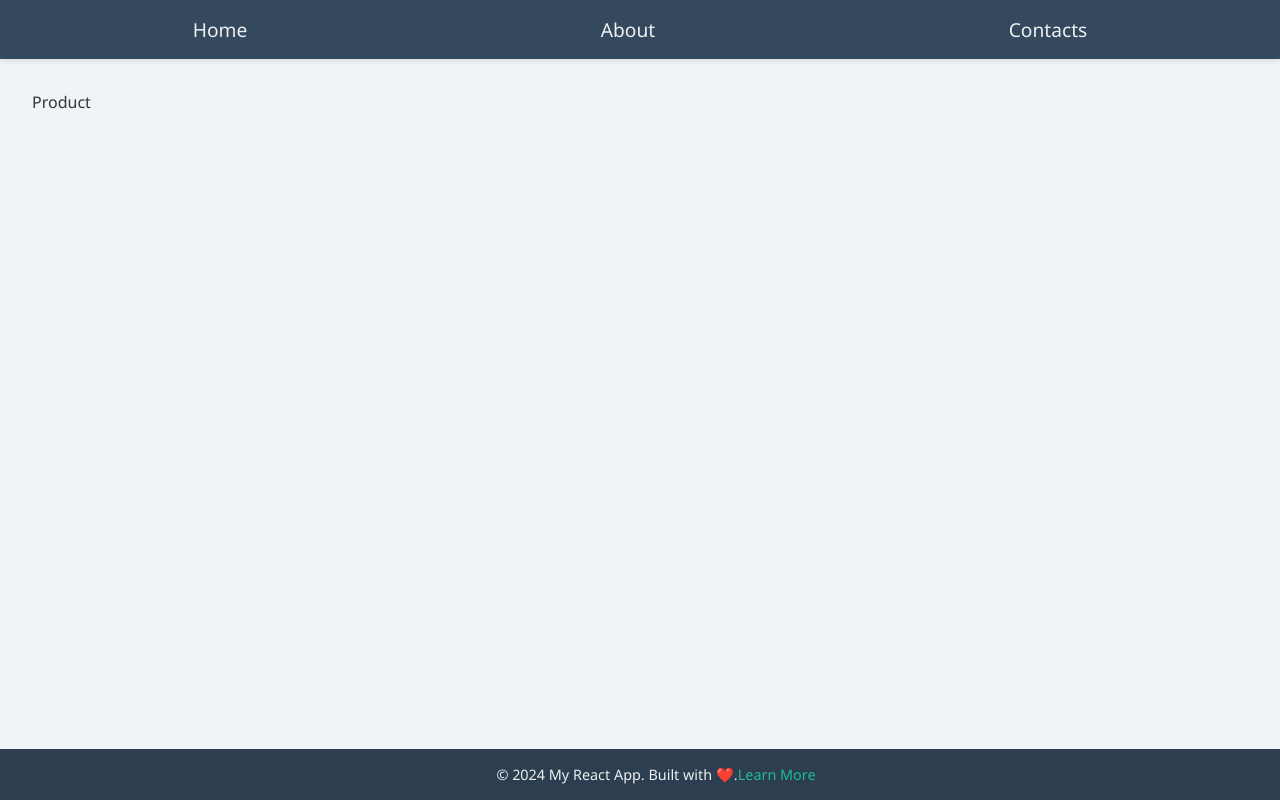
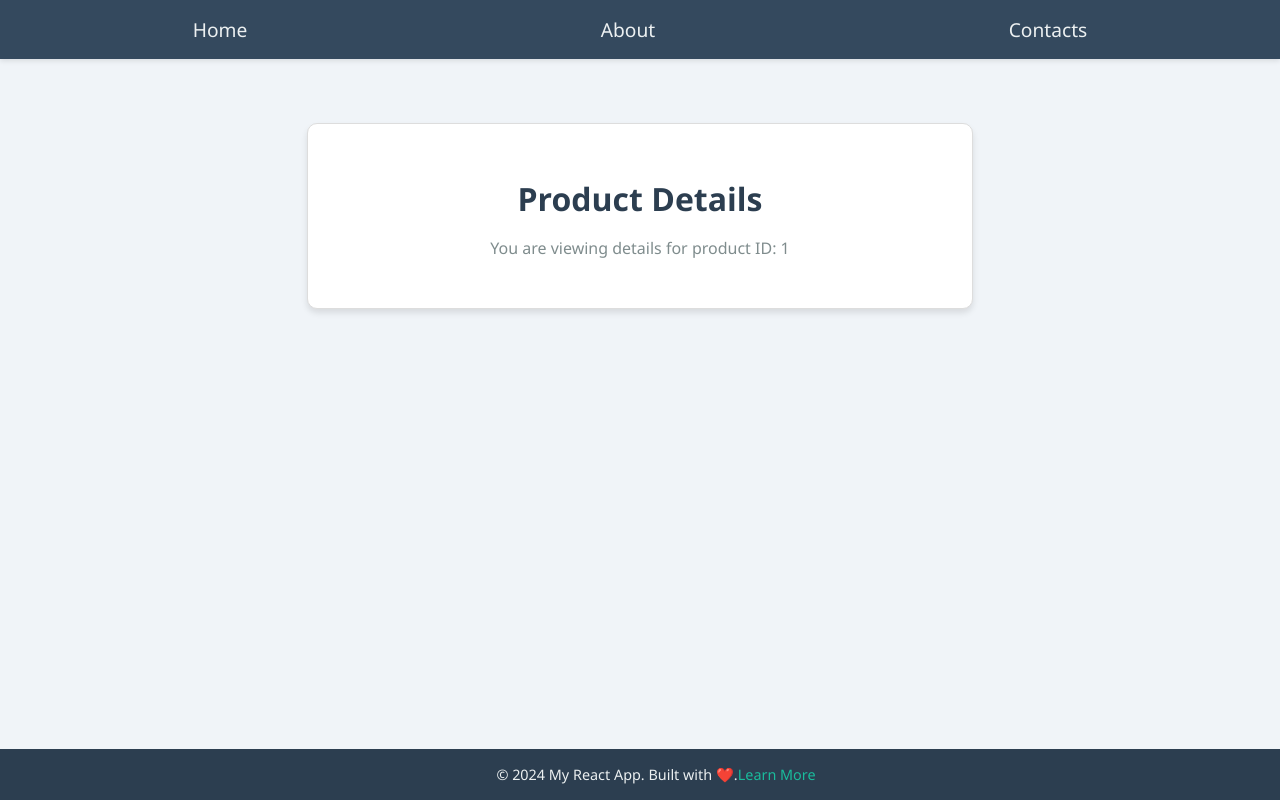
Before and after one commit to RensithUdara/react_routing_examples, a React (Create React App) app: page /product/1 in a window 1280 px wide. Built offline with nearby package versions, Linux system fonts and the light colour scheme.

Commit message:
modify product page

```diff
--- a/src/pages/Product.js
+++ b/src/pages/Product.js
@@ -1,11 +1,14 @@
 import { useParams } from "react-router-dom";
 
-function Product () {
-    const params = useParams();
+function Product() {
+  const { productId } = useParams();
 
-    console.log(params);
-
-    return <div>Product</div>
+  return (
+    <div className="page">
+      <h1>Product Details</h1>
+      <p>You are viewing details for product ID: {productId}</p>
+    </div>
+  );
 }
 
 export default Product;
```
